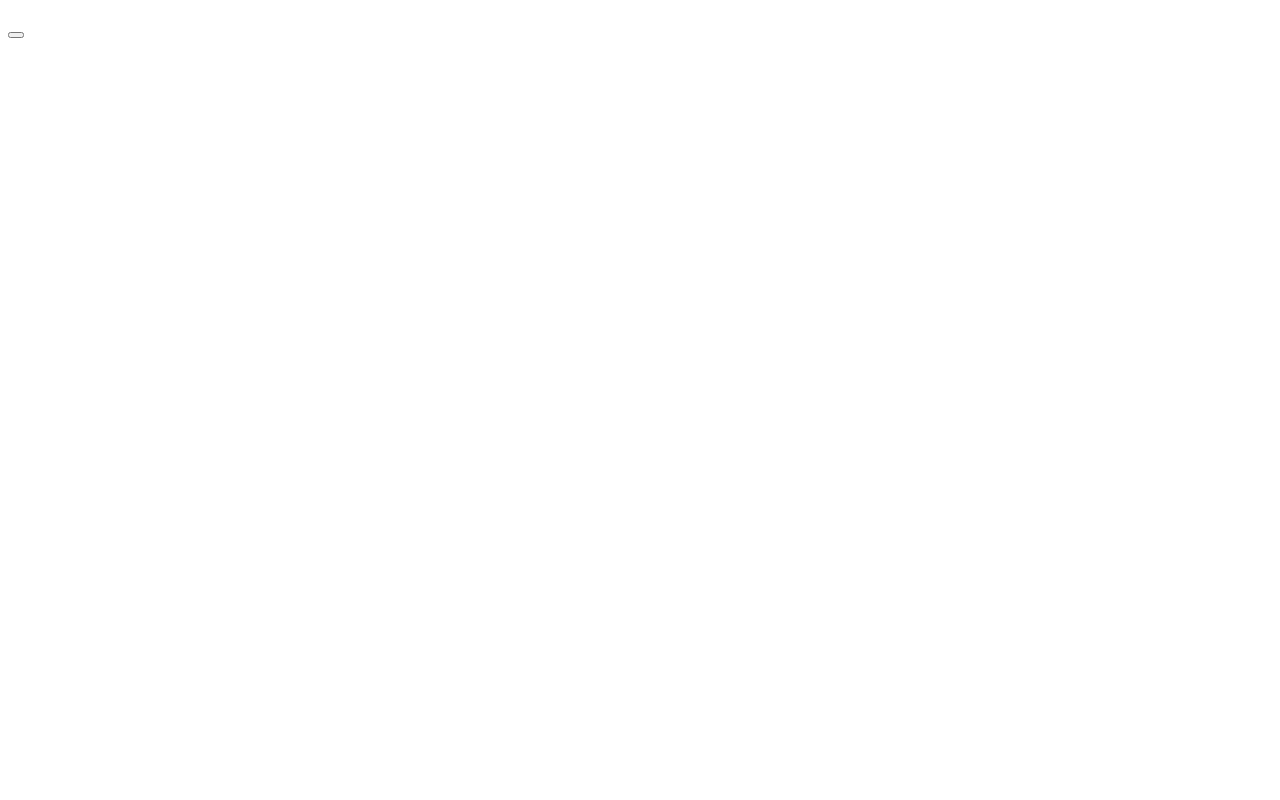
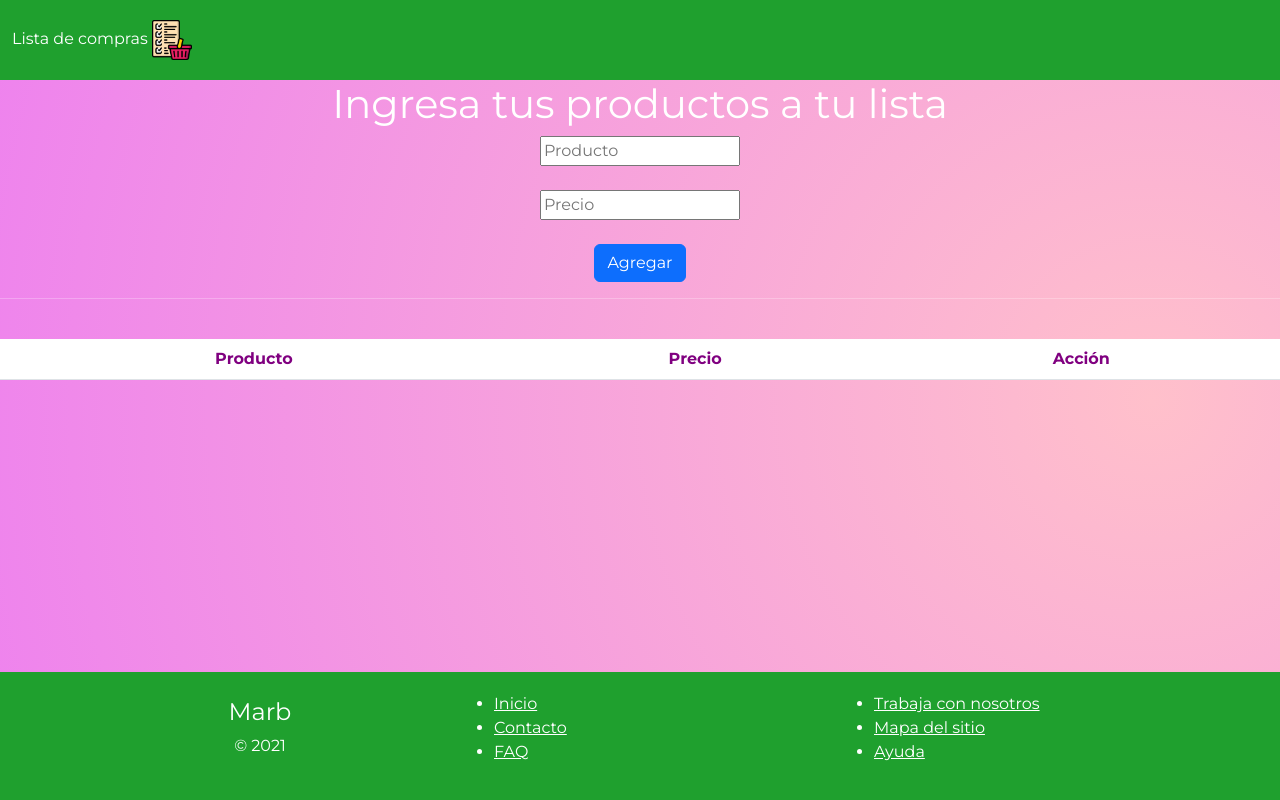
Before and after one commit to Anti2023/UDD_P2_CRUD, a plain HTML site: page crud.html in a window 1280 px wide. Drawn offline with nearby package versions, Linux system fonts and the light colour scheme.

Commit message:
Empecé el proyecto de nuevo, html, css y js

```diff
--- /dev/null
+++ b/assets/estilos/style.css
@@ -0,0 +1,39 @@
+body {
+    display: flex;
+    flex-direction: column;
+    min-height: 100vh;
+    margin: 0;
+    width: auto;
+    margin: auto;
+    color: white;
+    background: radial-gradient(circle at 90%, pink, violet);
+    background-position: right;
+    text-align: center;
+    font-family: 'Montserrat', sans-serif;
+}
+
+nav {
+    color: #ffffff;
+    background-color: #1fa02e;
+    text-align: left;
+    padding: 20px 0;
+}
+
+#dataTable th {
+    color: purple;
+}
+
+
+main {
+    flex: 1;
+}
+
+footer {
+    color: #ffffff;
+    background-color: #1fa02e;
+    text-align: center;
+}
+
+footer nav.links ul li a {
+    color: white;
+}
--- a/crud.html
+++ b/crud.html
@@ -1,27 +1,94 @@
 <!DOCTYPE html>
 <html lang="en">
+
 <head>
     <meta charset="UTF-8">
     <meta name="viewport" content="width=device-width, initial-scale=1.0">
+    <link href="https://cdn.jsdelivr.net/npm/bootstrap@5.3.1/dist/css/bootstrap.min.css" rel="stylesheet"
+        integrity="sha384-4bw+/aepP/YC94hEpVNVgiZdgIC5+VKNBQNGCHeKRQN+PtmoHDEXuppvnDJzQIu9" crossorigin="anonymous">
+    <link rel="preconnect" href="https://fonts.googleapis.com">
+    <link rel="preconnect" href="https://fonts.gstatic.com" crossorigin>
+    <link href="https://fonts.googleapis.com/css2?family=Montserrat:wght@400;700&display=swap" rel="stylesheet">
+    <link rel="stylesheet" href="./assets/estilos/style.css">
     <title>Lista de compras</title>
 </head>
+
 <body>
     <header>
         <nav>
-
+            <div class="container-fluid">
+                <span>Lista de compras</span>
+                <a>
+                    <img src="assets\img\checklist_4029282.png" alt="" width="40" height="40">
+                </a>
+            </div>
         </nav>
     </header>
 
     <main>
-        <h1></h1>
-        <form action="">
+        <h1>Ingresa tus productos a tu lista</h1>
+        <fieldset>
+            <form class="form">
+                <input type="text" placeholder="Producto" id="inputProduct" name="product"><br><br>
+                <input type="number" placeholder="Precio" id="inputPrice" name="price"><br><br>
+                <button type="submit" name="add" id="btnAdd" class="btn btn-primary"
+                    onclick="addData()">Agregar</button>
+            </form>
+        </fieldset>
+        <hr>
 
-        </form>
+        <table class="table table_bordered" id="dataTable">
+            <thead>
+                <tr>
+                    <th scope="col">Producto</th>
+                    <th scope="col">Precio</th>
+                    <th scope="col">Acción</th>
+                </tr>
+            </thead>
+            <br>
+            <tbody>
 
-        <button>
+            </tbody>
+        </table>
 
-        </button>
+
     </main>
 
+    <footer>
+        <div class="container">
+            <div class="row align-items-center">
+                <div class="col-md-4">
+                    <div class="copyright">
+                        <h4>Marb</h4>
+                        <p>&copy; 2021</p>
+                    </div>
+                </div>
+                <div class="col-md-4">
+                    <nav class="links">
+                        <ul>
+                            <li><a href="" class="outline">Inicio</a></li>
+                            <li><a href="" class="outline">Contacto</a></li>
+                            <li><a href="" class="outline">FAQ</a></li>
+                        </ul>
+                    </nav>
+                </div>
+                <div class="col-md-4">
+                    <nav class="links">
+                        <ul>
+                            <li><a href="" class="outline">Trabaja con nosotros</a></li>
+                            <li><a href="" class="outline">Mapa del sitio</a></li>
+                            <li><a href="" class="outline">Ayuda</a></li>
+                        </ul>
+                    </nav>
+                </div>
+            </div>
+        </div>
+    </footer>
+
+    <script src="https://cdn.jsdelivr.net/npm/bootstrap@5.3.1/dist/js/bootstrap.bundle.min.js"
+        integrity="sha384-HwwvtgBNo3bZJJLYd8oVXjrBZt8cqVSpeBNS5n7C8IVInixGAoxmnlMuBnhbgrkm"
+        crossorigin="anonymous"></script>
+    <script src="./assets/js/crud.js"></script>
 </body>
+
 </html>
```
Also changed, not shown: assets/img/Captura de pantalla 2023-08-11 210206.png (added), assets/img/checklist_4029282.png (added), assets/img/shopping-cart_2611181.png (added), assets/js/crud.js (added).
